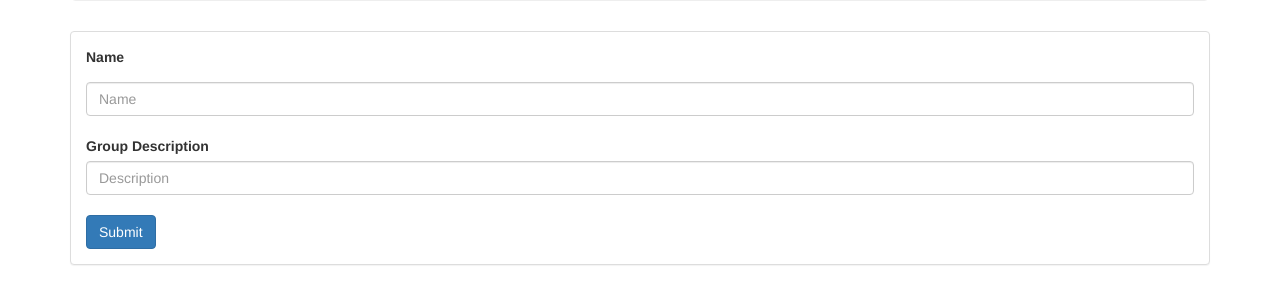
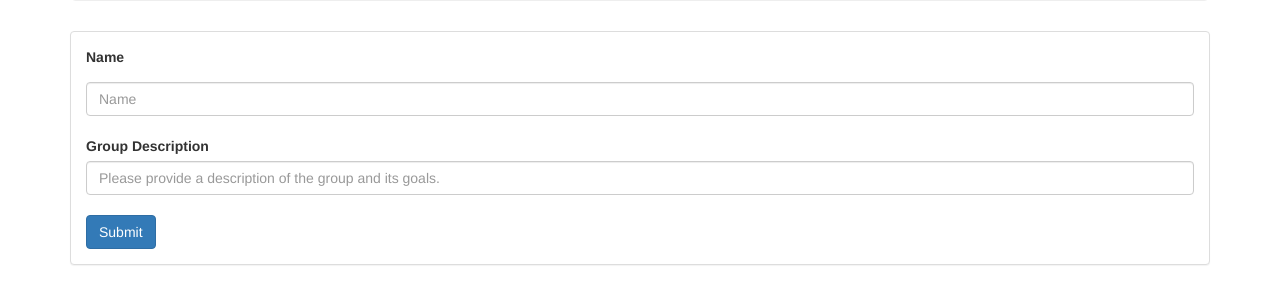
Before and after one commit to fieldn/CapstoneMarketplace, a Django app: template GroupsApp/templates/groupform.html in a window 1280 px wide. Shown: the part 176-480 px from the top of the page. Run offline with Django 3.2, Linux system fonts and the light colour scheme; the template is opened without the code that fills it, so the values that code supplies are empty; some libraries are stand-ins or nearby versions.

Commit message:
Better description for group description form.

```diff
--- a/GroupsApp/templates/groupform.html
+++ b/GroupsApp/templates/groupform.html
@@ -15,11 +15,11 @@
 				<input type="text" name="name" id="name" placeholder="Name" class="form-control" data-bvalidator="required" data-bvalidator-msg="Name Required">
 				<br>
 				<label for="description">Group Description</label>
-				<input type="text" name="description" id="description" placeholder="Description" class="form-control" data-bvalidator="required" data-bvalidator-msg="Description Required">
+				<input type="text" name="description" id="description" placeholder="Please provide a description of the group and its goals." class="form-control" data-bvalidator="required" data-bvalidator-msg="Description Required">
 				<br>
 				<input type="submit" value="Submit" class="btn btn-primary">
 			</form>
 		</div>
 	</div>
 
-{% endblock %}
+	{% endblock %}
```
